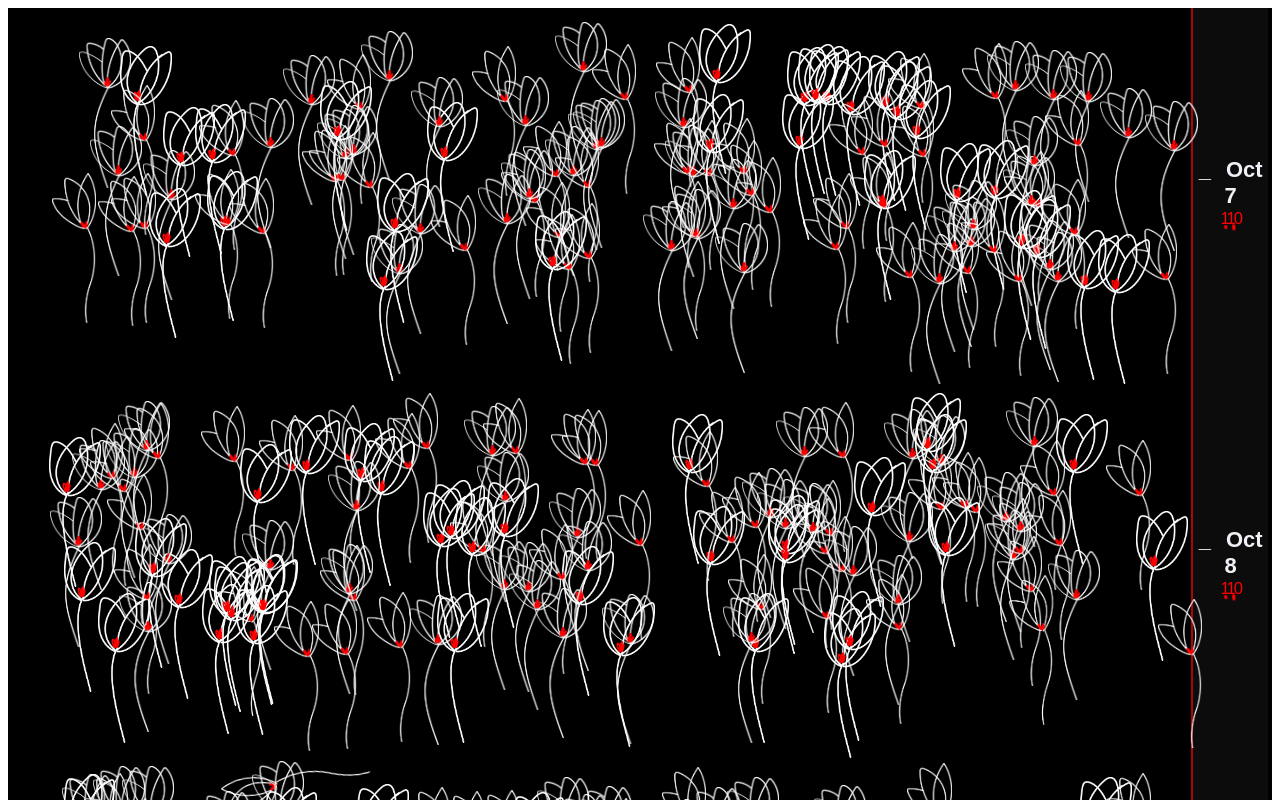
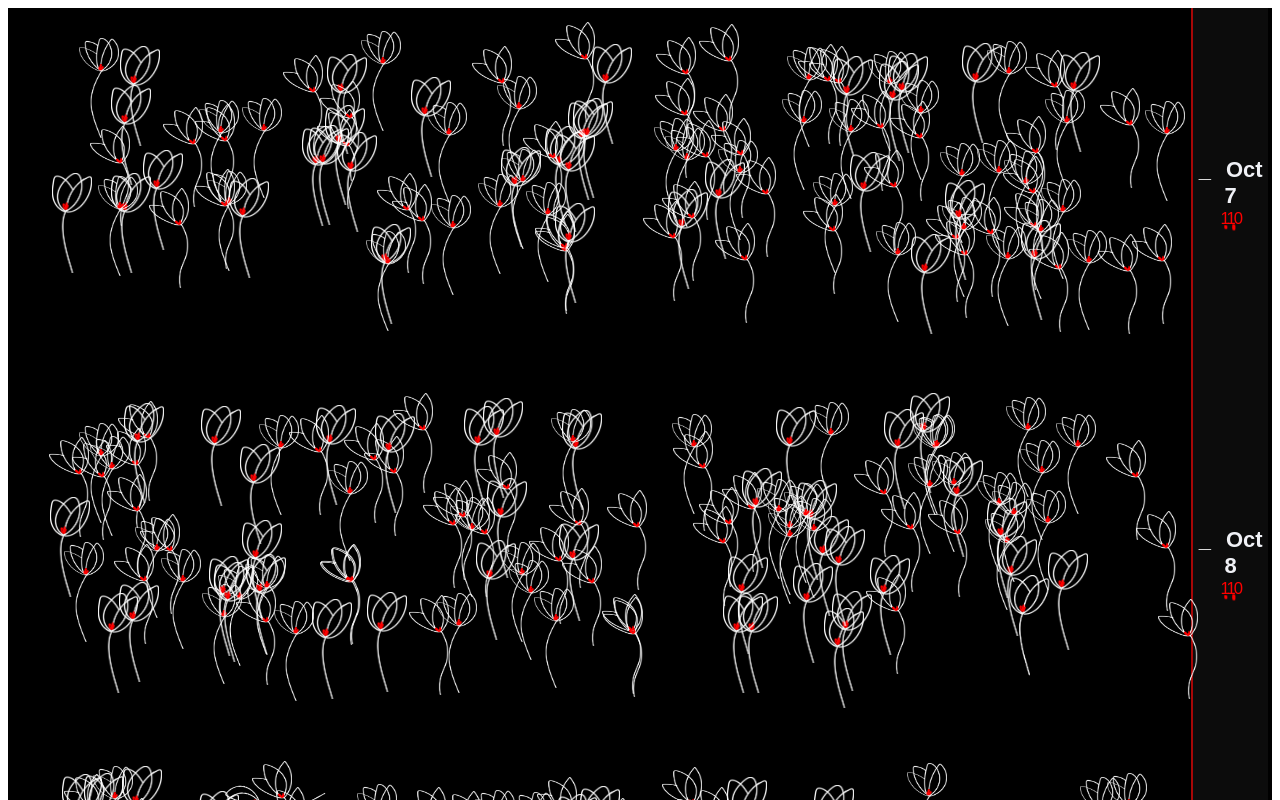
Before and after one commit to nezarko/image-drop-app, a React (Create React App) app: page / in a window 1280 px wide. Shown: the top 800 px of the page. Built offline with nearby package versions, Linux system fonts and the light colour scheme.

Commit message:
change img to div

```diff
--- a/src/App.js
+++ b/src/App.js
@@ -16,7 +16,7 @@ function App() {
           sectionsContainerRef.current.querySelectorAll('.section');
 
         sectionElements.forEach((section, index) => {
-          const images = section.querySelectorAll('img');
+          const images = section.querySelectorAll('.section-img');
           const rect = section.getBoundingClientRect();
 
           if (
@@ -36,7 +36,7 @@ function App() {
   }, []);
 
   function fallFlowers(section) {
-    const flowers = section.querySelectorAll('img');
+    const flowers = section.querySelectorAll('.section-img');
     const receiverSection = document.getElementById('receiver-section');
 
     const tl = gsap.timeline(1);
--- a/src/Components/Section.js
+++ b/src/Components/Section.js
@@ -12,18 +12,24 @@ const Image = memo(({ sectionHeight }) => {
     top: `${Math.random() * (sectionHeight - 100)}px`,
     left: `${Math.random() * 95}%`,
     position: "absolute",
+    backgroundImage: `url(${getImageUrl()})`,
+    backgroundRepeat: `no-repeat`,
+    backgroundSize: `40px 100px`,
+    width: `50px`,
+    height: `100%`
+
   };
 
   const tooltipText = "Name: Ahmad , Age : 3 Years, Gender: Male "; // Replace with your tooltip data or html
 
   return (
-    <img
-      src={imageUrl}
-      alt="Random Image"
+    <div
+    //  src={imageUrl}
+     // alt="Random Image"
       className="section-img"
       style={imageStyle}
-      loading="lazy"
-      title={tooltipText} // Add the title attribute for the tooltip
+      //loading="lazy"
+     // title={tooltipText} // Add the title attribute for the tooltip
     />
   );
 });
```
